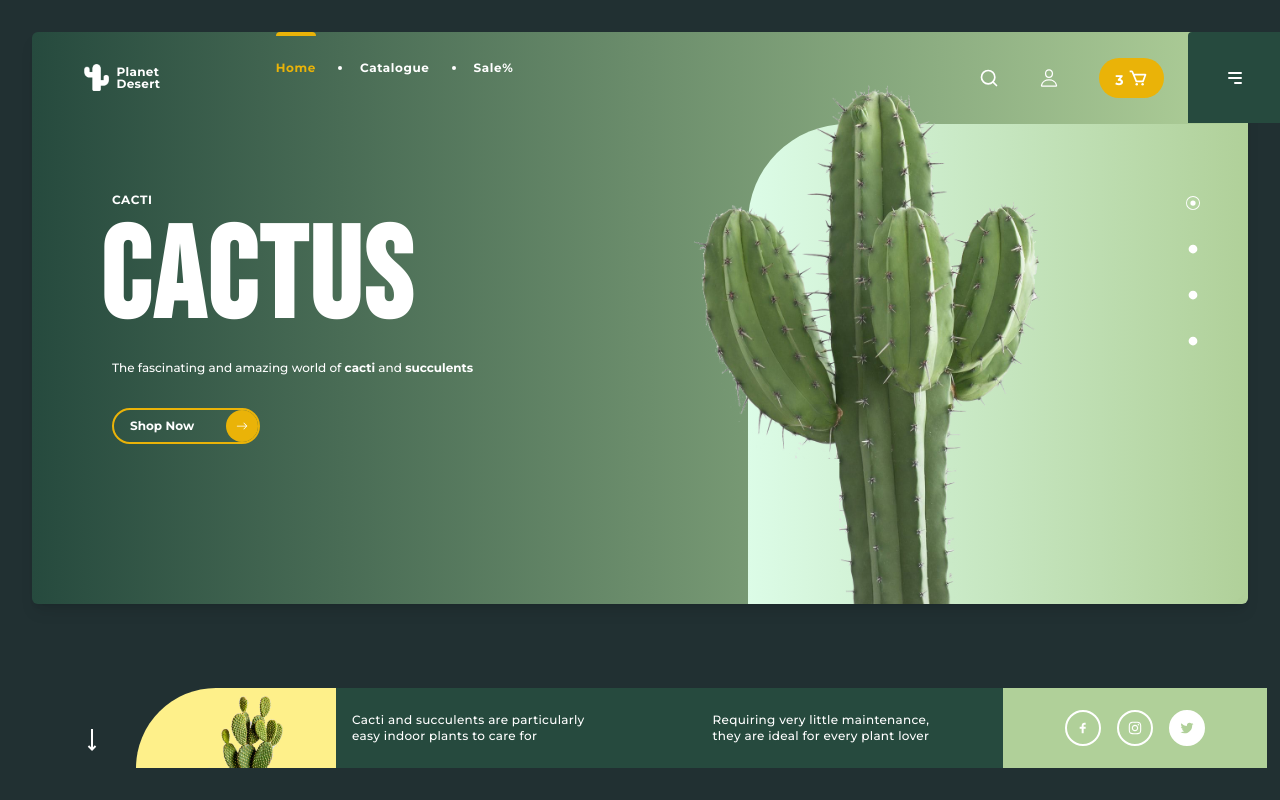
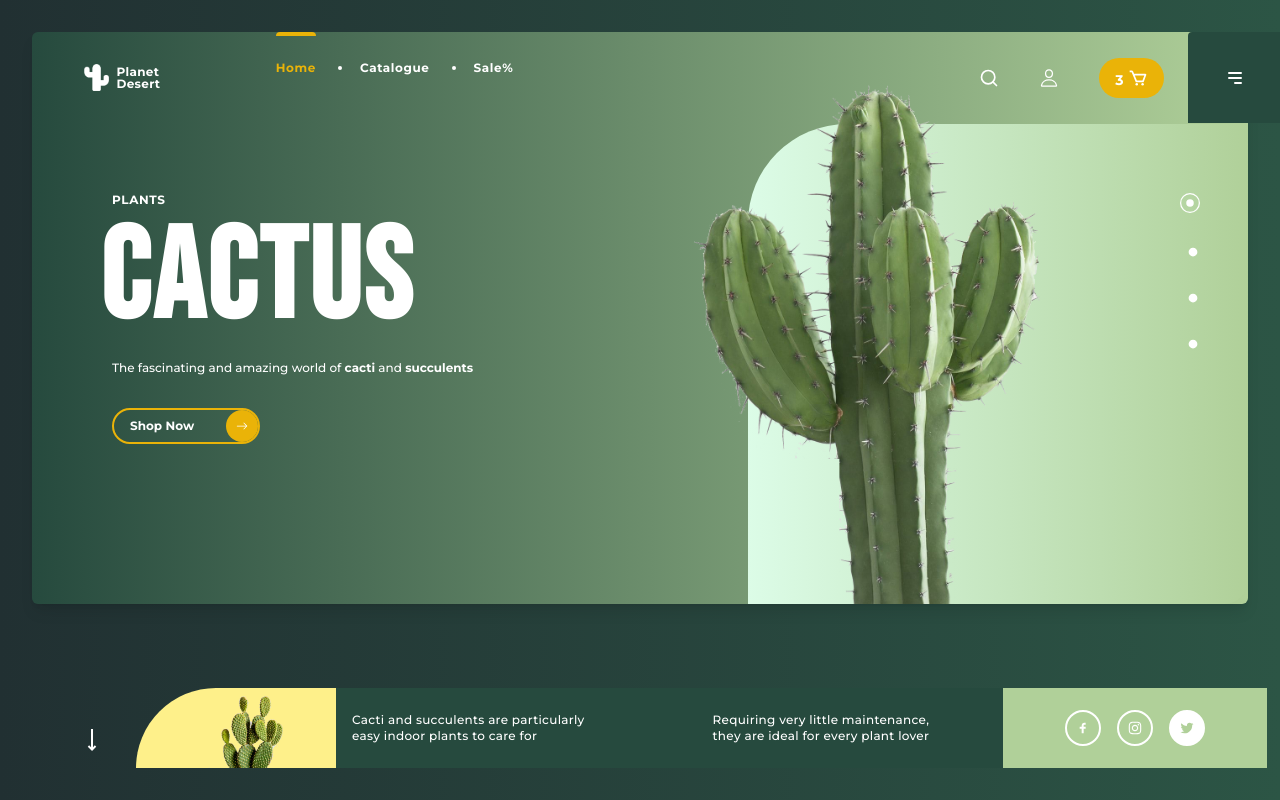
Before and after one commit to Annastacia-dev/planet-desert, a React (Vite) app: page / in a window 1280 px wide. Built offline with nearby package versions, Linux system fonts and the light colour scheme.

Commit message:
change bg

```diff
--- a/src/components/Hero.jsx
+++ b/src/components/Hero.jsx
@@ -28,7 +28,7 @@ const Hero = () => {
   return (
     <div className='sm:px-32 sm:py-40 text-white -ml-12  grid grid-cols-1 sm:grid-cols-2 gap-4 relative'>
       <div className="col-span-1">
-        <h2 className="uppercase text-xs font-bold tracking-wider">cacti</h2>
+        <h2 className="uppercase text-xs font-bold tracking-wider">plants</h2>
         <h1 className="text-[8rem] font-extrabold font-bebas tracking-wide uppercase -ml-3 -mt-6 ">
           {cacti[current].name}
         </h1>
@@ -54,7 +54,7 @@ const Hero = () => {
               className={`text-white text-sm`}
               onClick={() => handleImageClick(index)}
             >
-              {index === current? <BsRecordCircle /> : <BsRecordFill />}
+              {index === current? <BsRecordCircle className='text-xl' /> : <BsRecordFill />}
             </div>
           ))}
           </div>
--- a/src/index.css
+++ b/src/index.css
@@ -6,6 +6,6 @@
     html {
       scroll-behavior: smooth;
       @apply font-montserrat;
-      @apply bg-gunmetal;
+      @apply bg-gradient-to-r from-gunmetal to-brunswickGreen;
     }
 }
--- a/tailwind.config.js
+++ b/tailwind.config.js
@@ -11,7 +11,8 @@ export default {
         celadon: '#B0D099',
         gunmetal:'#213032',
         asparagus: '#6B9059',
-        fern: '#497551',
+        fern: '#9FC689',
+        brunswickGreen: '#2C5545'
       },
       fontFamily: {
         bebas : ['Bebas Neue', 'cursive'],
```
